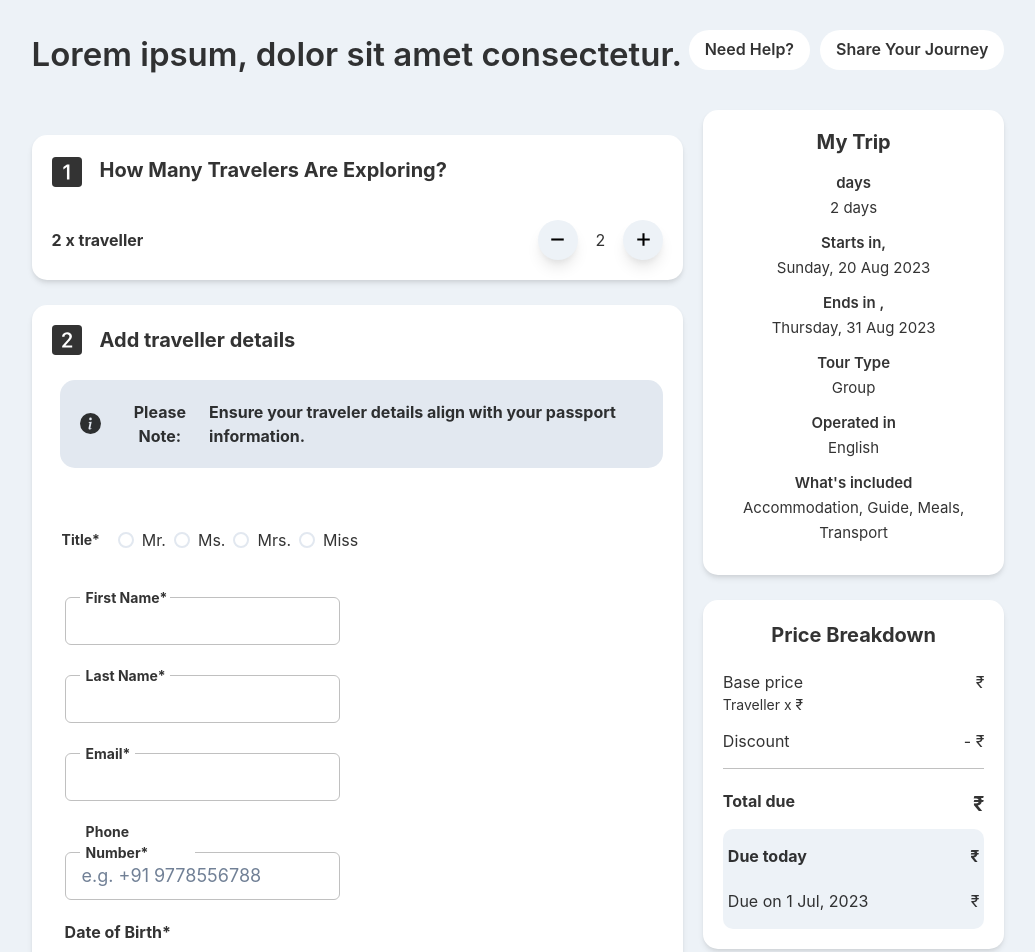
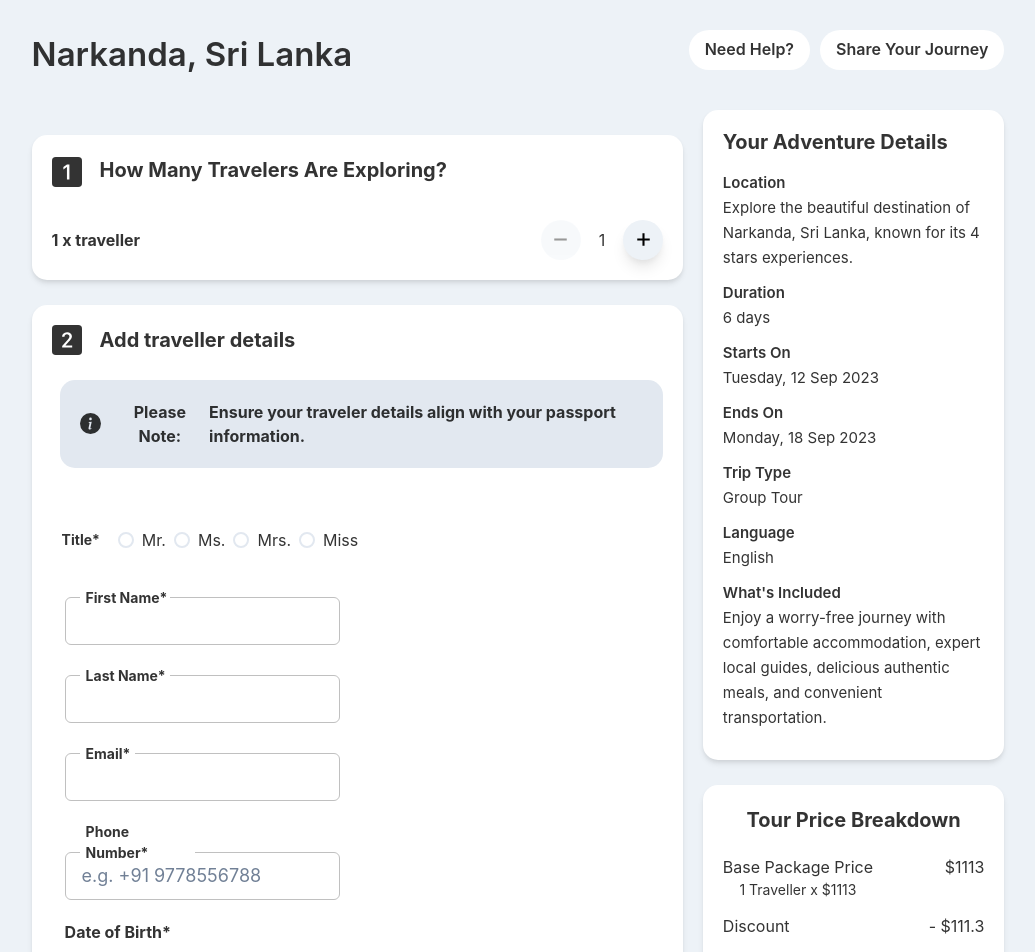
Before and after one commit to slowandrarecooked/ecotourism, a React (Create React App) app in the folder ecotourismapp/: page / in a window 1280 px wide. Shown: the top 952 px of the page, without its empty margins (122-1157 px from the left). Built offline with nearby package versions, Linux system fonts and the light colour scheme.

Commit message:
payment page is almost done

```diff
--- a/ecotourismapp/src/Components/Payment.jsx
+++ b/ecotourismapp/src/Components/Payment.jsx
@@ -33,7 +33,21 @@ import {
 import { GrFormSubtract, GrFormAdd, GrRadialSelected } from "react-icons/gr";
 import Price from "./Price";
 
+
+const data = {
+  id: 1,
+  image_url: "https://source.unsplash.com/random/300Xx1200/?Travel",
+  destination_title: "Narkanda",
+  location: "Sri Lanka",
+  grade: "4 stars",
+  fees: "1113",
+  description:
+    "Narkanda is a tiny town in Shimla in the Indian hill state of Himachal Pradesh. Seated on the Hindustan-Tibet Road, Narkanda is encircled by the green cover of the Himalayas and hence, renowned for its apple orchards, treks and scenic beauty.",
+};
+
 function Payment() {
+
+  const[inc, setInc] = useState(1);
   const [traveler, settraveler] = useState({
     title: "",
     first_Name: "",
@@ -96,7 +110,7 @@ function Payment() {
             fontSize={{ base: "20px", md: "33px", lg: "33px" }}
             fontWeight={"600"}
           >
-            Lorem ipsum, dolor sit amet consectetur.
+           {data.destination_title}, {data.location}
           </Text>
           <Spacer />
           <Button
@@ -140,16 +154,19 @@ function Payment() {
                 </Text>
               </HStack>
               <HStack mt={"30px"}>
-                <Text fontWeight={"700"}>2 x traveller </Text>
+                <Text fontWeight={"700"}>{inc} x traveller </Text>
                 <Spacer />
                 <HStack>
                   <IconButton
+                  onClick={()=>{setInc(inc-1)}}
+                  isDisabled={inc === 1}
                     icon={<GrFormSubtract size={"25px"} />}
                     rounded={"full"}
                     boxShadow={"lg"}
                   />
-                  <Text px={"10px"}>2</Text>
+                  <Text px={"10px"}>{inc}</Text>
                   <IconButton
+                  onClick={()=>{setInc(inc+1)}}
                     icon={<GrFormAdd size={"25px"} />}
                     rounded={"full"}
                     boxShadow={"lg"}
@@ -1015,48 +1032,55 @@ function Payment() {
     boxShadow={"md"}
     lineHeight={"25px"}
   >
-              <Text pb={"15px"} fontSize={"20px"} fontWeight={"700"}>
-                My Trip
+    <Text pb={"15px"} fontSize={"20px"} fontWeight={"700"} align={'left'}>
+      Your Adventure Details
     </Text>
-              <Text fontSize={"15px"} fontWeight={"600"}>
-                days
+    <Text fontSize={"15px"} fontWeight={"600"} align={'left'}>
+      Location
     </Text>
-              <Text pb={"10px"} fontSize={"15px"}>
-                2 days
+    <Text pb={"10px"} fontSize={"15px"} align={'left'}>
+      Explore the beautiful destination of {data.destination_title}, {data.location}, known for its {data.grade} experiences.
     </Text>
-              <Text fontSize={"15px"} fontWeight={"600"}>
-                Starts in,{" "}
+    <Text fontSize={"15px"} fontWeight={"600"} align={'left'}>
+      Duration
     </Text>
-              <Text pb={"10px"} fontSize={"15px"}>
-                Sunday, 20 Aug 2023
+    <Text pb={"10px"} fontSize={"15px"} align={'left'}>
+      6 days
     </Text>
-              <Text fontSize={"15px"} fontWeight={"600"}>
-                Ends in ,{" "}
+    <Text fontSize={"15px"} fontWeight={"600"} align={'left'}>
+      Starts On
     </Text>
-              <Text pb={"10px"} fontSize={"15px"}>
-                Thursday, 31 Aug 2023
+    <Text pb={"10px"} fontSize={"15px"} align={'left'}>
+     Tuesday, 12 Sep 2023
     </Text>
-              <Text fontSize={"15px"} fontWeight={"600"}>
-                Tour Type
+    <Text fontSize={"15px"} fontWeight={"600"} align={'left'}>
+      Ends On
     </Text>
-              <Text pb={"10px"} fontSize={"15px"}>
-                Group
+    <Text pb={"10px"} fontSize={"15px"} align={'left'}>
+      Monday, 18 Sep 2023
     </Text>
-              <Text fontSize={"15px"} fontWeight={"600"}>
-                Operated in
+    <Text fontSize={"15px"} fontWeight={"600"} align={'left'}>
+      Trip Type
     </Text>
-              <Text pb={"10px"} fontSize={"15px"}>
+    <Text pb={"10px"} fontSize={"15px"} align={'left'}>
+      Group Tour
+    </Text>
+    <Text fontSize={"15px"} fontWeight={"600"} align={'left'}>
+      Language
+    </Text>
+    <Text pb={"10px"} fontSize={"15px"} align={'left'}>
       English
     </Text>
-              <Text fontSize={"15px"} fontWeight={"600"}>
-                What's included
+    <Text fontSize={"15px"} fontWeight={"600"} align={'left'}>
+      What's Included
     </Text>
-              <Text pb={"10px"} fontSize={"15px"}>
-                Accommodation, Guide, Meals, Transport
+    <Text pb={"10px"} fontSize={"15px"} align={'left'}>
+      Enjoy a worry-free journey with comfortable accommodation, expert local guides, delicious authentic meals, and convenient transportation.
     </Text>
   </Box>
-            <Price />
+  <Price inc={inc} data={data}/>
 </Box>
+
         </Flex>
       </Box>
     </Box>
--- a/ecotourismapp/src/Components/Price.jsx
+++ b/ecotourismapp/src/Components/Price.jsx
@@ -1,7 +1,7 @@
 import React from 'react'
 import { Text, Flex, Box, Spacer } from '@chakra-ui/react';
 
-function Price() {
+function Price({inc, data}) {
   return (
           <Box
             p={"20px"}
@@ -13,14 +13,14 @@ function Price() {
             top={"20px"}
           >
             <Text pb={"20px"} fontSize={"20px"} fontWeight={"700"}>
-              Price Breakdown
+            Tour Price Breakdown
             </Text>
             <Flex justifyContent={"space-between"}>
               <Box pb={"14px"}>
-                <Text>Base price</Text>
-                <Text fontSize={"14px"}>Traveller x ₹</Text>
+                <Text>Base Package Price</Text>
+                <Text fontSize={"14px"}>{inc} Traveller x ${inc * data.fees}</Text>
               </Box>
-              <Text>₹ </Text>
+              <Text>${inc * data.fees}</Text>
             </Flex>
             <Flex
               justifyContent={"space-between"}
@@ -28,32 +28,13 @@ function Price() {
               borderBottom={"1px solid silver"}
             >
               <Text>Discount</Text>
-              <Text>- ₹ </Text>
+              <Text>- ${inc * data.fees * 10/100} </Text>
             </Flex>
             <Flex justifyContent={"space-between"} pt={"20px"}>
-              <Text fontWeight={"700"}>Total due</Text>
+              <Text fontWeight={"700"}>Travel Total</Text>
               <Text fontSize={"20px"} fontWeight={"700"}>
-                ₹{" "}
+                ${inc * data.fees*90/100}
               </Text>
-            </Flex>
-            <Flex
-              lineHeight={"45px"}
-              direction={"column"}
-              mt={"10px"}
-              p={"5px"}
-              bg={"gray.100"}
-              borderRadius={"10px"}
-            >
-              <Flex>
-                <Text fontWeight={"700"}>Due today</Text>
-                <Spacer />
-                <Text fontWeight={"700"}>₹ </Text>
-              </Flex>
-              <Flex>
-                <Text>Due on 1 Jul, 2023</Text>
-                <Spacer />
-                <Text>₹ </Text>
-              </Flex>
             </Flex>
           </Box>
         );
```
Lines whose indentation alone changed are shown as unchanged.
